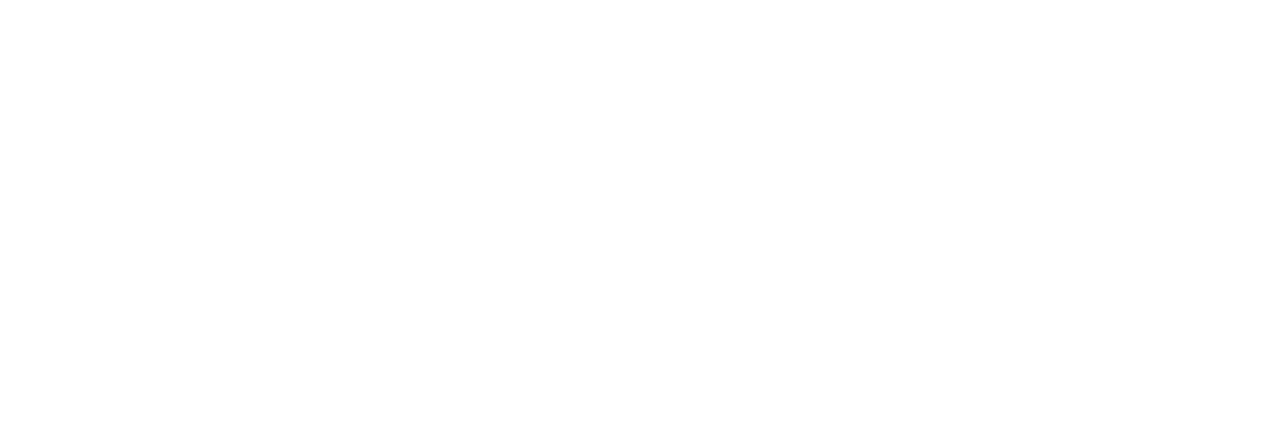
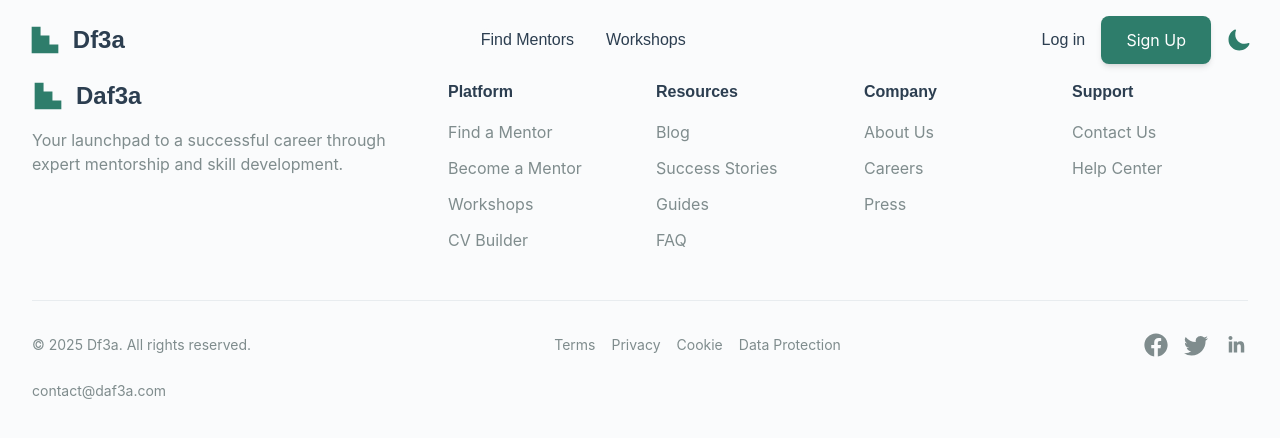
Before and after one commit to abdallaskar/Daf3a, a React (Vite) app: page /FindMentors in a window 1280 px wide. Before the commit this address had no page. Shown: the top 438 px of the page. Built offline with nearby package versions, Linux system fonts and the light colour scheme.

Commit message:
Add FindMentors Route

```diff
--- a/src/App.jsx
+++ b/src/App.jsx
@@ -4,6 +4,7 @@
 import LayOut from "./components/LayOut/LayOut";
 import Login from "./pages/Login/Login";
 import Signup from "./pages/Register/Signup";
+import FindMentors from "./pages/FindMentors/FindMentors";
 
 function App() {
   return (
@@ -11,6 +12,7 @@
       <Routes>
         <Route element={<LayOut />}>
           <Route path="/" element={<Home />} />
+          <Route path="/FindMentors" element={<FindMentors />} />
         </Route>
 
         <Route path="/Signup" element={<Signup />} />
--- a/src/components/NavBar/NavBar.jsx
+++ b/src/components/NavBar/NavBar.jsx
@@ -105,7 +105,7 @@
             <ul className="flex flex-col p-4 md:p-0 mt-4 font-medium border border-color rounded-lg bg-background md:space-x-8 rtl:space-x-reverse md:flex-row md:mt-0 md:border-0">
               <li>
                 <NavLink
-                  to="#"
+                  to="/FindMentors"
                   className="block py-2 px-3 font-poppins text-base font-medium link-primary link-primary:hover md:p-0 "
                   aria-current="page"
                 >
--- /dev/null
+++ b/src/pages/FindMentors/FindMentors.jsx
@@ -0,0 +1,9 @@
+function FindMentors() {
+    return (
+        <div>
+
+        </div>
+    )
+}
+
+export default FindMentors
```
